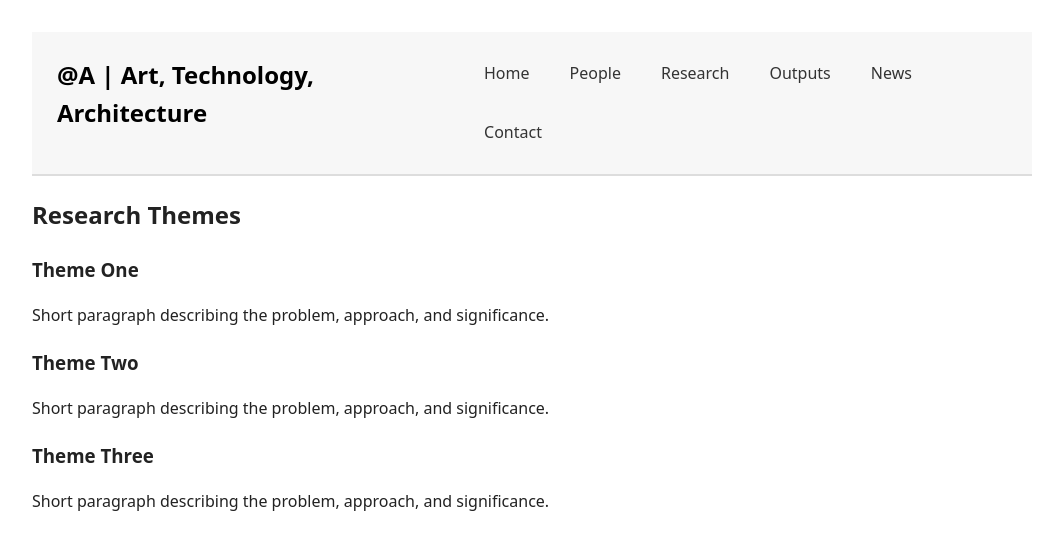
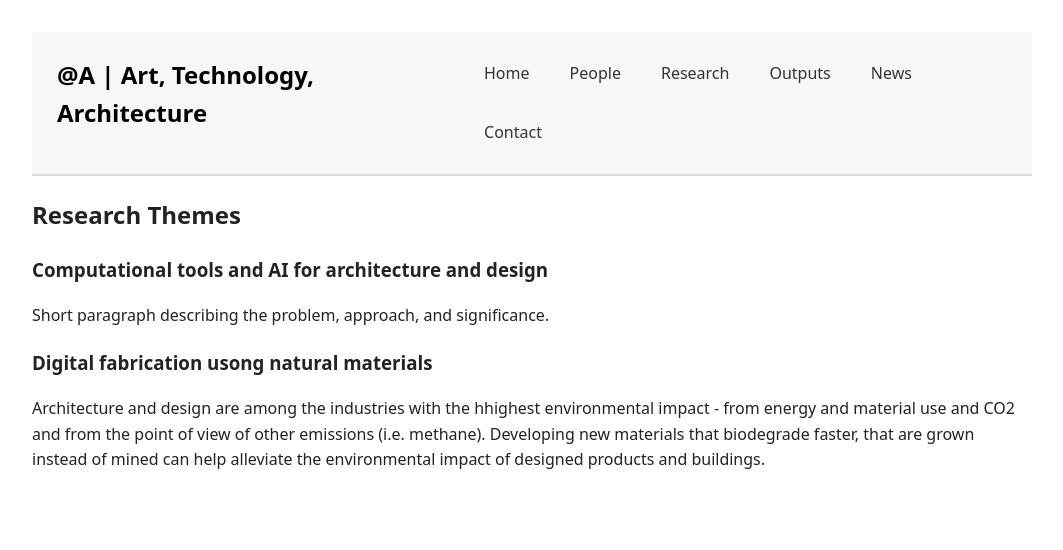
Before and after one commit to anqua/at-a, a Jekyll site: the page built from research.md, in a window 1280 px wide. Shown: the top 550 px of the page, without its empty margins (108-1171 px from the left). Built offline with Jekyll 4.4.1, drawn with Linux system fonts in a browser that asks for light colours.

Commit message:
Update research.md

```diff
--- a/research.md
+++ b/research.md
@@ -5,11 +5,9 @@ title: Research
 
 ## Research Themes
 
-### Theme One
+### Computational tools and AI for architecture and design
 Short paragraph describing the problem, approach, and significance.
 
-### Theme Two
-Short paragraph describing the problem, approach, and significance.
-
-### Theme Three
-Short paragraph describing the problem, approach, and significance.
+### Digital fabrication usong natural materials
+Architecture and design are among the industries with the hhighest environmental impact - from energy and material use and CO2 and from the point of view of other emissions (i.e. methane).
+Developing new materials that biodegrade faster, that are grown instead of mined can help alleviate the environmental impact of designed products and buildings.
```
